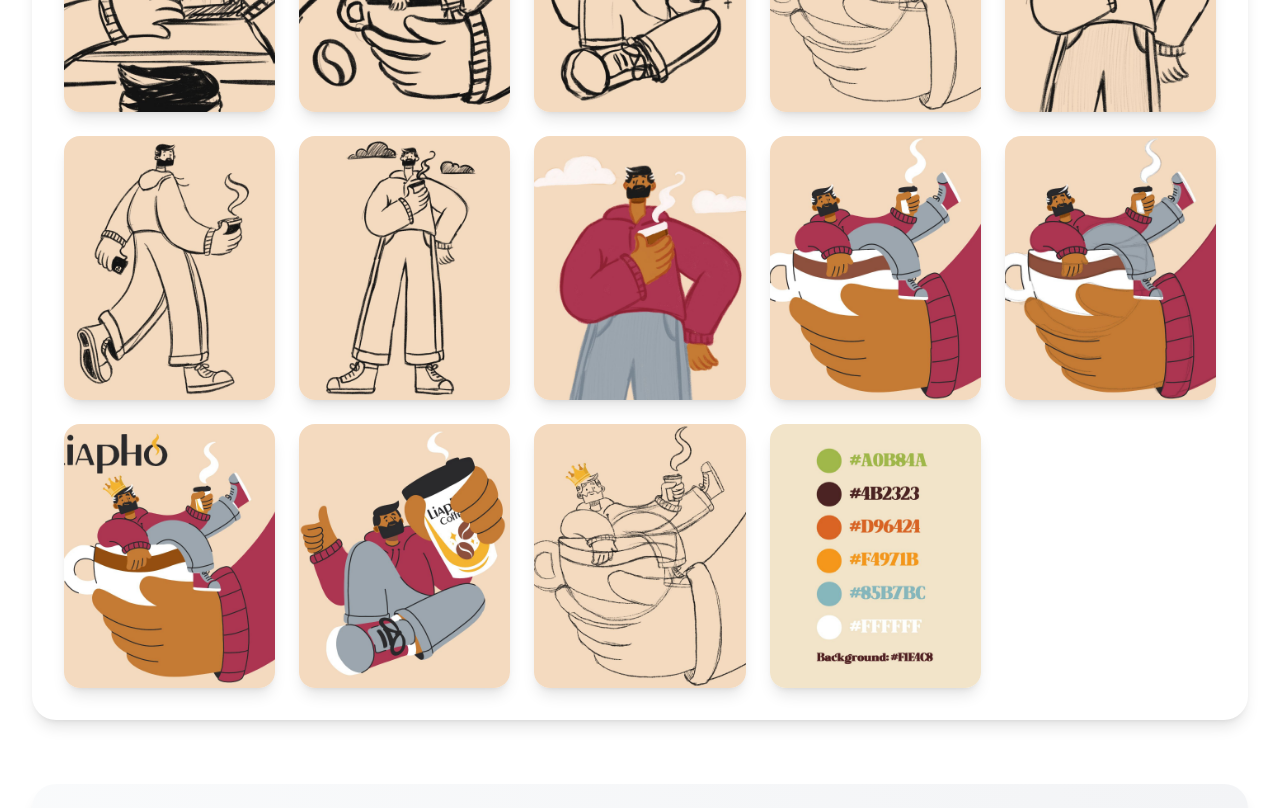
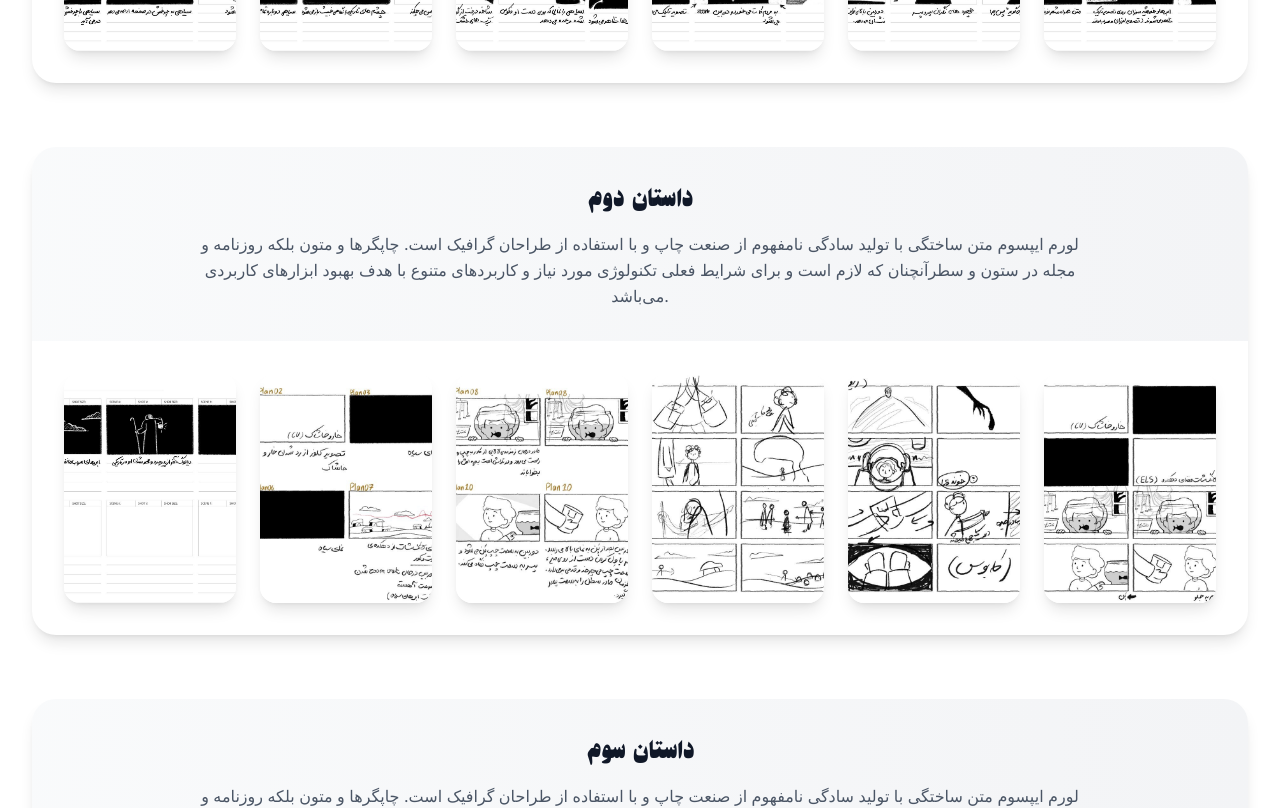
Before and after one commit to KiyarashFarahani/Artist-Portfolio, a Next.js app: page / in a window 1280 px wide. Shown: the part 6340-7148 px from the top of the page. Built offline with nearby package versions, Linux system fonts and the light colour scheme; a web font is replaced by a local one.

Commit message:
feat: use storyboard images in storyboard gallery

```diff
--- a/src/app/page.tsx
+++ b/src/app/page.tsx
@@ -6,6 +6,7 @@ import About from '@/components/About';
 import Contact from '@/components/Contact';
 import Footer from '@/components/Footer';
 import { characterSets } from '@/data/characterSets';
+import { storyboardSets } from '@/data/storyboards';
 
 export default function Home() {
   return (
@@ -13,7 +14,7 @@ export default function Home() {
       <Navigation />
       <Hero />
       <CharacterGallery characterSets={characterSets} />
-      <ImageGallery characterSets={characterSets} />
+      <ImageGallery storyboardSets={storyboardSets} />
       <About />
       <Contact />
       <Footer />
--- a/src/components/ImageGallery.tsx
+++ b/src/components/ImageGallery.tsx
@@ -4,38 +4,38 @@ import { useState } from 'react';
 import { motion, AnimatePresence } from 'framer-motion';
 import Image from 'next/image';
 import { X, ChevronLeft, ChevronRight } from 'lucide-react';
-import { CharacterSet, CharacterImage } from '@/data/characterSets';
+import { StoryboardSet, StoryboardImage } from '@/data/storyboards';
 
 interface ImageGalleryProps {
-  characterSets: CharacterSet[];
+  storyboardSets: StoryboardSet[];
 }
 
-const ImageGallery = ({ characterSets }: ImageGalleryProps) => {
-  const [selectedImage, setSelectedImage] = useState<CharacterImage | null>(null);
-  const [selectedCharacterSet, setSelectedCharacterSet] = useState<CharacterSet | null>(null);
+const ImageGallery = ({ storyboardSets }: ImageGalleryProps) => {
+  const [selectedImage, setSelectedImage] = useState<StoryboardImage | null>(null);
+  const [selectedStoryboardSet, setSelectedStoryboardSet] = useState<StoryboardSet | null>(null);
   const [currentIndex, setCurrentIndex] = useState(0);
 
-  // Flatten all character images for lightbox navigation
-  const allImages: (CharacterImage & { characterSetId: string; characterSetName: string })[] = [];
-  characterSets.forEach(set => {
+  // Flatten all storyboard images for lightbox navigation
+  const allImages: (StoryboardImage & { storyboardSetId: string; storyboardSetName: string })[] = [];
+  storyboardSets.forEach(set => {
     set.images.forEach(image => {
       allImages.push({
         ...image,
-        characterSetId: set.id,
-        characterSetName: set.name
+        storyboardSetId: set.id,
+        storyboardSetName: set.name
       });
     });
   });
 
-  const openLightbox = (image: CharacterImage, characterSet: CharacterSet, index: number) => {
+  const openLightbox = (image: StoryboardImage, storyboardSet: StoryboardSet, index: number) => {
     setSelectedImage(image);
-    setSelectedCharacterSet(characterSet);
+    setSelectedStoryboardSet(storyboardSet);
     setCurrentIndex(index);
   };
 
   const closeLightbox = () => {
     setSelectedImage(null);
-    setSelectedCharacterSet(null);
+    setSelectedStoryboardSet(null);
   };
 
   const nextImage = () => {
@@ -43,8 +43,8 @@ const ImageGallery = ({ characterSets }: ImageGalleryProps) => {
     setCurrentIndex(nextIndex);
     const nextImageData = allImages[nextIndex];
     setSelectedImage(nextImageData);
-    const nextCharacterSet = characterSets.find(set => set.id === nextImageData.characterSetId);
-    setSelectedCharacterSet(nextCharacterSet || null);
+    const nextStoryboardSet = storyboardSets.find(set => set.id === nextImageData.storyboardSetId);
+    setSelectedStoryboardSet(nextStoryboardSet || null);
   };
 
   const prevImage = () => {
@@ -52,8 +52,8 @@ const ImageGallery = ({ characterSets }: ImageGalleryProps) => {
     setCurrentIndex(prevIndex);
     const prevImageData = allImages[prevIndex];
     setSelectedImage(prevImageData);
-    const prevCharacterSet = characterSets.find(set => set.id === prevImageData.characterSetId);
-    setSelectedCharacterSet(prevCharacterSet || null);
+    const prevStoryboardSet = storyboardSets.find(set => set.id === prevImageData.storyboardSetId);
+    setSelectedStoryboardSet(prevStoryboardSet || null);
   };
 
   return (
@@ -74,33 +74,33 @@ const ImageGallery = ({ characterSets }: ImageGalleryProps) => {
           </p>
         </motion.div>
 
-        {/* Character Sets Grid */}
+        {/* Storyboard Sets Grid */}
         <div className="space-y-16">
-          {characterSets.map((characterSet, setIndex) => (
+          {storyboardSets.map((storyboardSet, setIndex) => (
             <motion.div
-              key={characterSet.id}
+              key={storyboardSet.id}
               initial={{ opacity: 0, y: 30 }}
               whileInView={{ opacity: 1, y: 0 }}
               transition={{ duration: 0.6, delay: setIndex * 0.2 }}
               viewport={{ once: true }}
               className="bg-white rounded-3xl shadow-lg overflow-hidden"
             >
-              {/* Character Set Header */}
+              {/* Storyboard Set Header */}
               <div className="bg-gradient-to-r from-gray-50 to-gray-100 p-8">
                 <h3 className="text-3xl font-siavash font-bold text-gray-900 mb-4 text-center">
-                  {characterSet.name}
+                  {storyboardSet.name}
                 </h3>
                 <p className="text-gray-600 text-center max-w-4xl mx-auto leading-relaxed">
-                  {characterSet.description}
+                  {storyboardSet.description}
                 </p>
               </div>
 
-              {/* Character Images Grid */}
+              {/* Storyboard Images Grid */}
               <div className="p-8">
-                <div className="grid grid-cols-2 md:grid-cols-3 lg:grid-cols-4 xl:grid-cols-5 gap-6">
-                  {characterSet.images.map((image, imageIndex) => {
+                <div className="grid grid-cols-2 md:grid-cols-3 lg:grid-cols-4 xl:grid-cols-6 gap-6">
+                  {storyboardSet.images.map((image, imageIndex) => {
                     const globalIndex = allImages.findIndex(
-                      img => img.id === image.id && img.characterSetId === characterSet.id
+                      img => img.id === image.id && img.storyboardSetId === storyboardSet.id
                     );
 
                     return (
@@ -112,16 +112,16 @@ const ImageGallery = ({ characterSets }: ImageGalleryProps) => {
                         viewport={{ once: true }}
                         whileHover={{ y: -8, scale: 1.05 }}
                         className="cursor-pointer group"
-                        onClick={() => openLightbox(image, characterSet, globalIndex)}
+                        onClick={() => openLightbox(image, storyboardSet, globalIndex)}
                       >
                         <div className="relative overflow-hidden rounded-2xl shadow-lg group-hover:shadow-2xl transition-all duration-300">
-                          <div className="relative aspect-[4/5]">
+                          <div className="relative aspect-[3/4]">
                             <Image
                               src={image.src}
                               alt={image.alt}
                               fill
                               className="object-cover transition-transform duration-500 group-hover:scale-110"
-                              sizes="(max-width: 768px) 50vw, (max-width: 1200px) 33vw, 20vw"
+                              sizes="(max-width: 768px) 50vw, (max-width: 1200px) 33vw, 16vw"
                             />
                             <div className="absolute inset-0 bg-black/0 group-hover:bg-black/20 transition-all duration-300" />
                           </div>
@@ -129,7 +129,7 @@ const ImageGallery = ({ characterSets }: ImageGalleryProps) => {
                           {/* Overlay content */}
                           <div className="absolute bottom-0 left-0 right-0 p-4 bg-gradient-to-t from-black/80 to-transparent opacity-0 group-hover:opacity-100 transition-opacity duration-300">
                             <p className="text-white text-sm font-medium">
-                              {characterSet.name}
+                              {storyboardSet.name}
                             </p>
                           </div>
                         </div>
@@ -145,7 +145,7 @@ const ImageGallery = ({ characterSets }: ImageGalleryProps) => {
 
       {/* Lightbox */}
       <AnimatePresence>
-        {selectedImage && selectedCharacterSet && (
+        {selectedImage && selectedStoryboardSet && (
           <motion.div
             initial={{ opacity: 0 }}
             animate={{ opacity: 1 }}
@@ -184,7 +184,7 @@ const ImageGallery = ({ characterSets }: ImageGalleryProps) => {
               </button>
 
               {/* Image */}
-              <div className="relative aspect-[4/5] rounded-2xl overflow-hidden">
+              <div className="relative aspect-[3/4] rounded-2xl overflow-hidden">
                 <Image
                   src={selectedImage.src}
                   alt={selectedImage.alt}
@@ -197,13 +197,13 @@ const ImageGallery = ({ characterSets }: ImageGalleryProps) => {
               {/* Image info */}
               <div className="mt-6 text-center text-white">
                 <h3 className="text-2xl font-siavash font-bold mb-2">
-                  {selectedCharacterSet.name}
+                  {selectedStoryboardSet.name}
                 </h3>
                 <p className="text-gray-300 mb-4">
                   {currentIndex + 1} از {allImages.length}
                 </p>
                 <p className="text-gray-400 max-w-2xl mx-auto">
-                  {selectedCharacterSet.description}
+                  {selectedStoryboardSet.description}
                 </p>
               </div>
             </motion.div>
--- /dev/null
+++ b/src/data/storyboards.ts
@@ -0,0 +1,54 @@
+export interface StoryboardImage {
+  id: string;
+  src: string;
+  alt: string;
+}
+
+export interface StoryboardSet {
+  id: string;
+  name: string;
+  description: string;
+  images: StoryboardImage[];
+}
+
+export const storyboardSets: StoryboardSet[] = [
+  {
+    id: 'storyboard-set-1',
+    name: 'داستان اول',
+    description: 'لورم ایپسوم متن ساختگی با تولید سادگی نامفهوم از صنعت چاپ و با استفاده از طراحان گرافیک است. چاپگرها و متون بلکه روزنامه و مجله در ستون و سطرآنچنان که لازم است و برای شرایط فعلی تکنولوژی مورد نیاز و کاربردهای متنوع با هدف بهبود ابزارهای کاربردی می‌باشد.',
+    images: [
+      { id: 'storyboard-1', src: '/images/storyboards/photo_2025-09-02 10.00.27.jpeg', alt: 'استوری برد - تصویر 1' },
+      { id: 'storyboard-2', src: '/images/storyboards/photo_2025-09-02 10.00.29.jpeg', alt: 'استوری برد - تصویر 2' },
+      { id: 'storyboard-3', src: '/images/storyboards/photo_2025-09-02 10.00.30.jpeg', alt: 'استوری برد - تصویر 3' },
+      { id: 'storyboard-4', src: '/images/storyboards/photo_2025-09-02 10.00.31.jpeg', alt: 'استوری برد - تصویر 4' },
+      { id: 'storyboard-5', src: '/images/storyboards/photo_2025-09-02 10.00.32.jpeg', alt: 'استوری برد - تصویر 5' },
+      { id: 'storyboard-6', src: '/images/storyboards/photo_2025-09-02 10.00.33.jpeg', alt: 'استوری برد - تصویر 6' },
+    ]
+  },
+  {
+    id: 'storyboard-set-2',
+    name: 'داستان دوم',
+    description: 'لورم ایپسوم متن ساختگی با تولید سادگی نامفهوم از صنعت چاپ و با استفاده از طراحان گرافیک است. چاپگرها و متون بلکه روزنامه و مجله در ستون و سطرآنچنان که لازم است و برای شرایط فعلی تکنولوژی مورد نیاز و کاربردهای متنوع با هدف بهبود ابزارهای کاربردی می‌باشد.',
+    images: [
+      { id: 'storyboard-7', src: '/images/storyboards/photo_2025-09-02 10.00.34.jpeg', alt: 'استوری برد - تصویر 7' },
+      { id: 'storyboard-8', src: '/images/storyboards/photo_2025-09-02 10.00.37.jpeg', alt: 'استوری برد - تصویر 8' },
+      { id: 'storyboard-9', src: '/images/storyboards/photo_2025-09-02 10.00.39.jpeg', alt: 'استوری برد - تصویر 9' },
+      { id: 'storyboard-10', src: '/images/storyboards/photo_2025-09-02 10.00.42.jpeg', alt: 'استوری برد - تصویر 10' },
+      { id: 'storyboard-11', src: '/images/storyboards/photo_2025-09-02 10.00.43.jpeg', alt: 'استوری برد - تصویر 11' },
+      { id: 'storyboard-12', src: '/images/storyboards/photo_2025-09-02 10.00.45.jpeg', alt: 'استوری برد - تصویر 12' },
+    ]
+  },
+  {
+    id: 'storyboard-set-3',
+    name: 'داستان سوم',
+    description: 'لورم ایپسوم متن ساختگی با تولید سادگی نامفهوم از صنعت چاپ و با استفاده از طراحان گرافیک است. چاپگرها و متون بلکه روزنامه و مجله در ستون و سطرآنچنان که لازم است و برای شرایط فعلی تکنولوژی مورد نیاز و کاربردهای متنوع با هدف بهبود ابزارهای کاربردی می‌باشد.',
+    images: [
+      { id: 'storyboard-13', src: '/images/storyboards/photo_2025-09-02 10.00.46.jpeg', alt: 'استوری برد - تصویر 13' },
+      { id: 'storyboard-14', src: '/images/storyboards/photo_2025-09-02 10.00.47.jpeg', alt: 'استوری برد - تصویر 14' },
+      { id: 'storyboard-15', src: '/images/storyboards/photo_2025-09-02 10.00.59.jpeg', alt: 'استوری برد - تصویر 15' },
+      { id: 'storyboard-16', src: '/images/storyboards/photo_2025-09-02 10.01.00.jpeg', alt: 'استوری برد - تصویر 16' },
+      { id: 'storyboard-17', src: '/images/storyboards/photo_2025-09-02 10.01.01.jpeg', alt: 'استوری برد - تصویر 17' },
+      { id: 'storyboard-18', src: '/images/storyboards/photo_2025-09-02 10.01.02.jpeg', alt: 'استوری برد - تصویر 18' },
+    ]
+  }
+];
```
